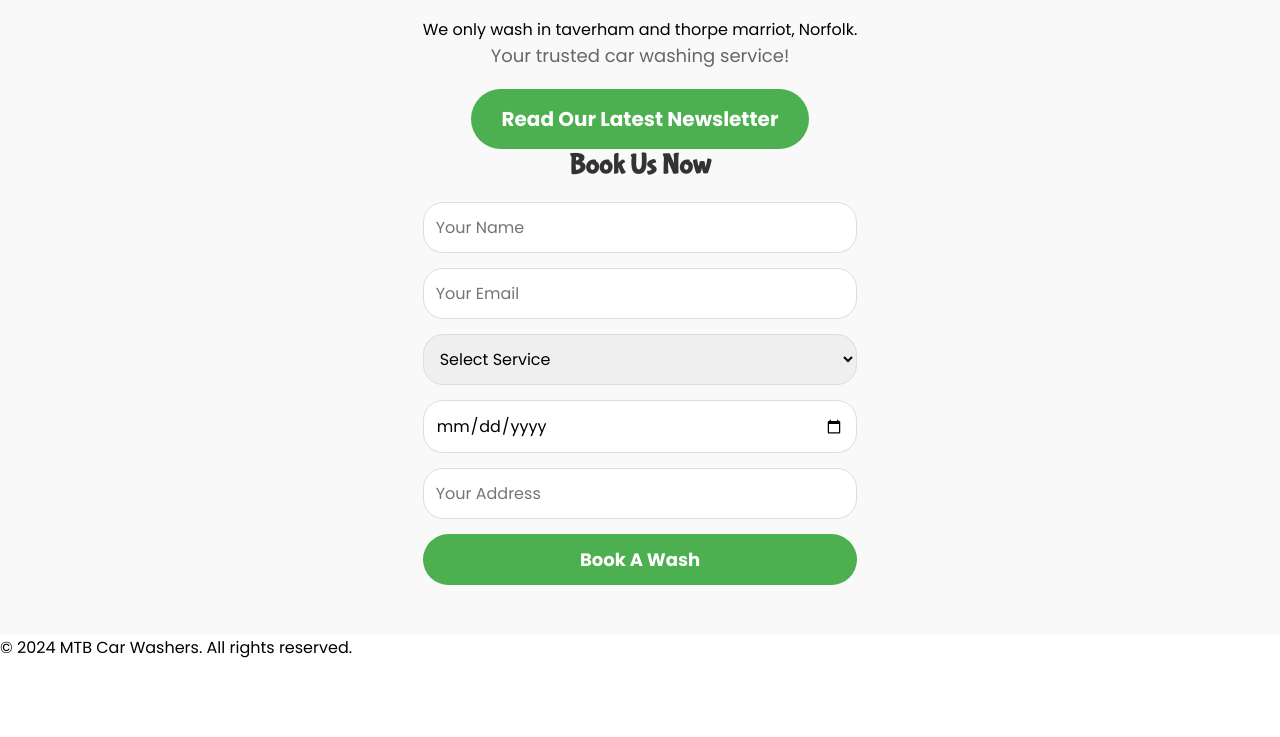
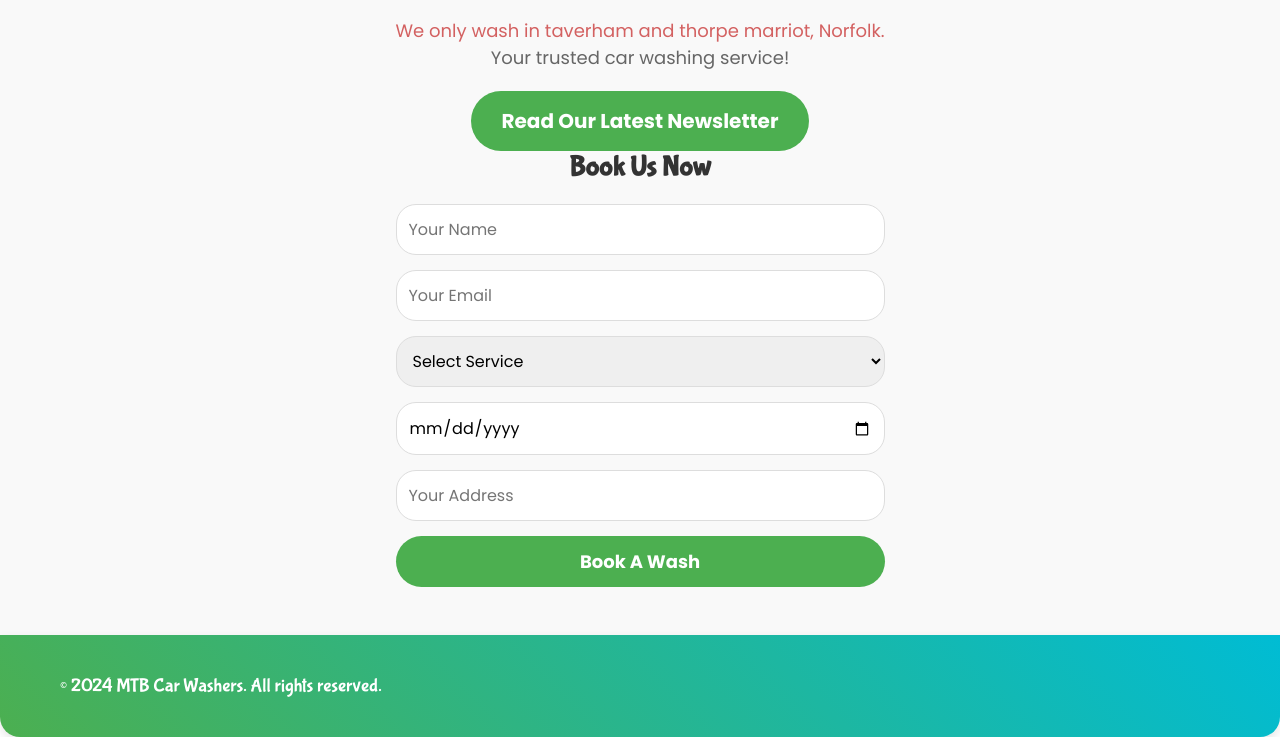
Before and after one commit to monty334/MTB-car-washers, a plain HTML site: page index.html in a window 1280 px wide. Shown: the part 162-899 px from the top of the page. Before the commit the page ends 822 px from the top, so only its background shows below. Drawn offline with Linux system fonts and the light colour scheme.

Commit message:
Update styles.css

```diff
--- a/styles.css
+++ b/styles.css
@@ -202,3 +202,29 @@ p {
 .page.active {
   display: block;
 }
+footer {
+  display: flex;
+  align-items: center;
+  justify-content: space-between;
+  padding: 20px 30px;
+  background: linear-gradient(45deg, #4CAF50, #00BCD4);
+  color: white;
+  border-bottom-left-radius: 20px;
+  border-bottom-right-radius: 20px;
+  box-shadow: 0 4px 10px rgba(0, 0, 0, 0.1);
+}
+p1 {
+  font-size: 18px;
+  color: #D36161;
+  max-width: 600px;
+}
+p2 {
+  font-size: 19px;
+  color: white;
+  text-align: center;
+  display: flex;
+  align-items: center;
+  justify-content: space-between;
+  padding: 20px 30px;
+  font-family: 'Bubblegum Sans', sans-serif;
+}
```
